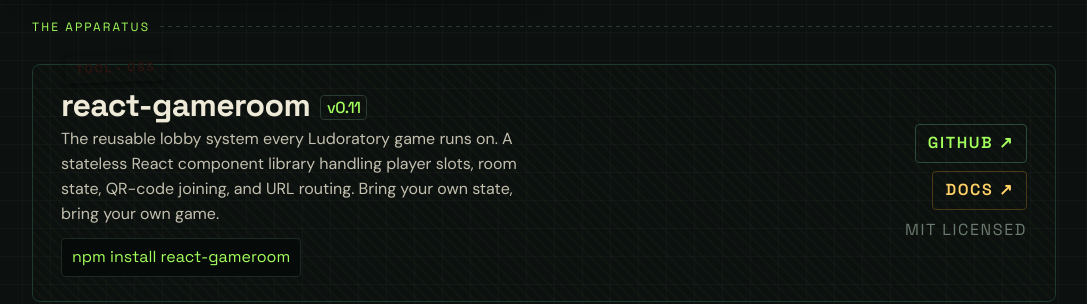
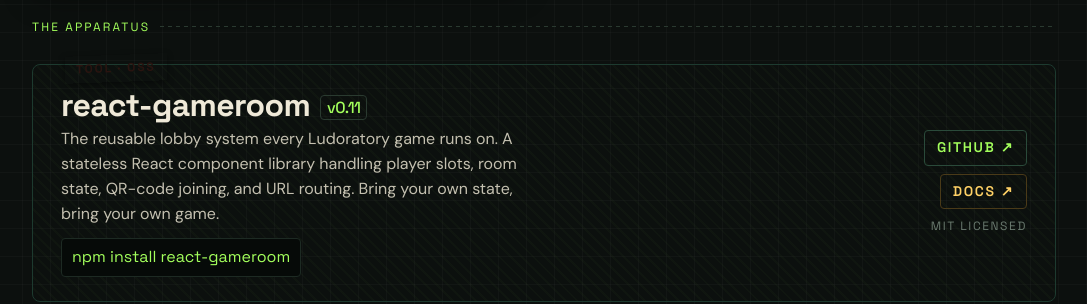
Before and after one commit to raphaelaleixo/ludoratory, a React (Vite) app: page / in a window 1280 px wide. Shown: the part 2080-2384 px from the top of the page, without its empty margins (96-1183 px from the left). Built offline with nearby package versions, Linux system fonts and the light colour scheme.

Commit message:
chore(apparatus): github/docs CTAs to 14px, license to 12px

```diff
--- a/src/components/ApparatusSection.tsx
+++ b/src/components/ApparatusSection.tsx
@@ -111,7 +111,7 @@
             href={apparatus.repoUrl}
             target="_blank"
             rel="noopener noreferrer"
-            sx={{ color: "accent.acid", textDecoration: "none", fontWeight: 600, border: "1px solid #2a4a3a", borderRadius: "4px", padding: "6px 12px" }}
+            sx={{ color: "accent.acid", fontSize: 14, textDecoration: "none", fontWeight: 600, border: "1px solid #2a4a3a", borderRadius: "4px", padding: "6px 12px" }}
           >
             github ↗
           </Link>
@@ -119,11 +119,11 @@
             href={apparatus.docsUrl}
             target="_blank"
             rel="noopener noreferrer"
-            sx={{ color: "accent.amber", textDecoration: "none", fontWeight: 600, border: "1px solid #4a3a18", borderRadius: "4px", padding: "6px 12px" }}
+            sx={{ color: "accent.amber", fontSize: 14, textDecoration: "none", fontWeight: 600, border: "1px solid #4a3a18", borderRadius: "4px", padding: "6px 12px" }}
           >
             docs ↗
           </Link>
-          <Box component="span" sx={{ color: "#6a7a6f", fontSize: 16 }}>
+          <Box component="span" sx={{ color: "#6a7a6f", fontSize: 12 }}>
             {apparatus.license} licensed
           </Box>
         </Box>
```
